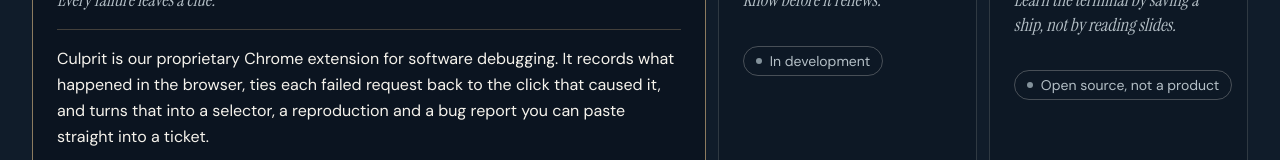
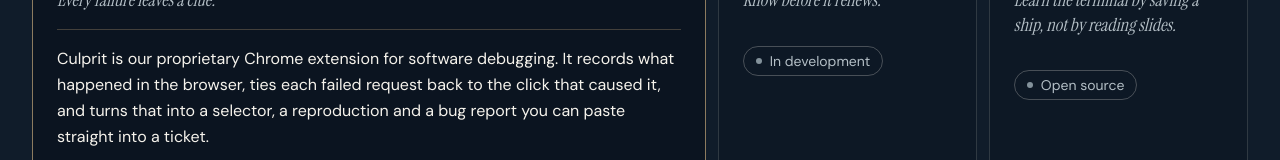
Before and after one commit to sarangrakhecha/ethora_labs, a Next.js app: page /products in a window 1280 px wide. Shown: the part 637-797 px from the top of the page. Built offline with nearby package versions, Linux system fonts and the light colour scheme.

Commit message:
Shorten the TerminalQuest chip to Open source
Co-Authored-By: Claude Opus 5 <noreply@anthropic.com>
Claude-Session: https://claude.ai/code/session_01ShLV1WH59cE52BQXrM67hf

```diff
--- a/app/products/page.tsx
+++ b/app/products/page.tsx
@@ -30,7 +30,7 @@ const panels: Panel[] = [
     title: openSource.name,
     subtitle: openSource.tagline,
     detail: openSource.summary,
-    chip: { label: "Open source, not a product", highlight: false },
+    chip: { label: "Open source", highlight: false },
     href: openSource.href,
     cta: "View on GitHub",
     external: true,
```
Also changed, not shown: 69 other files (tests, documents, lock files or other folders).
